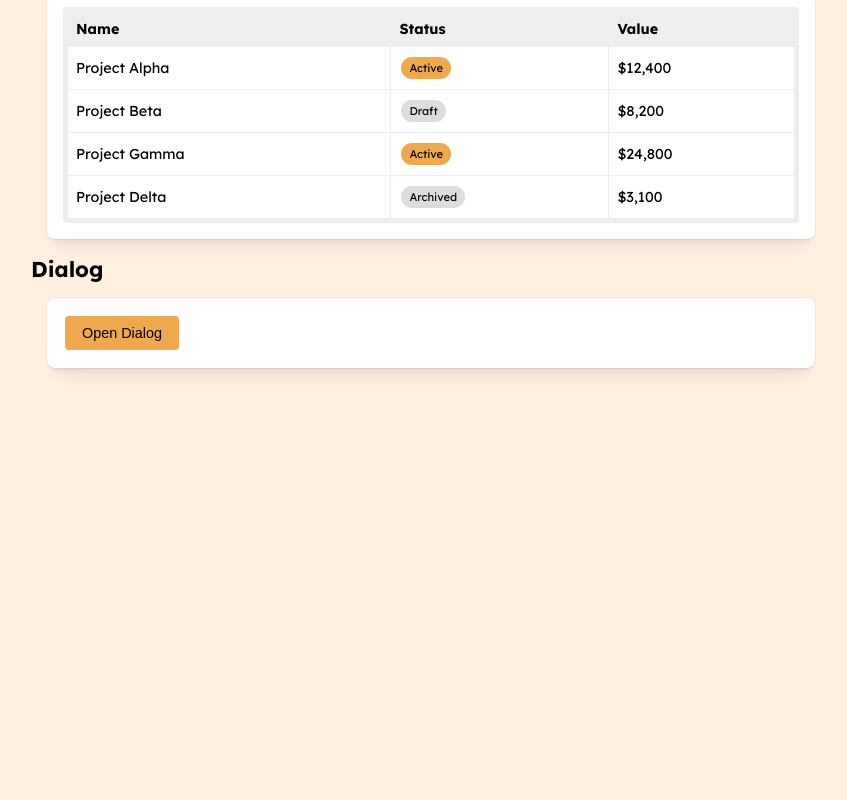
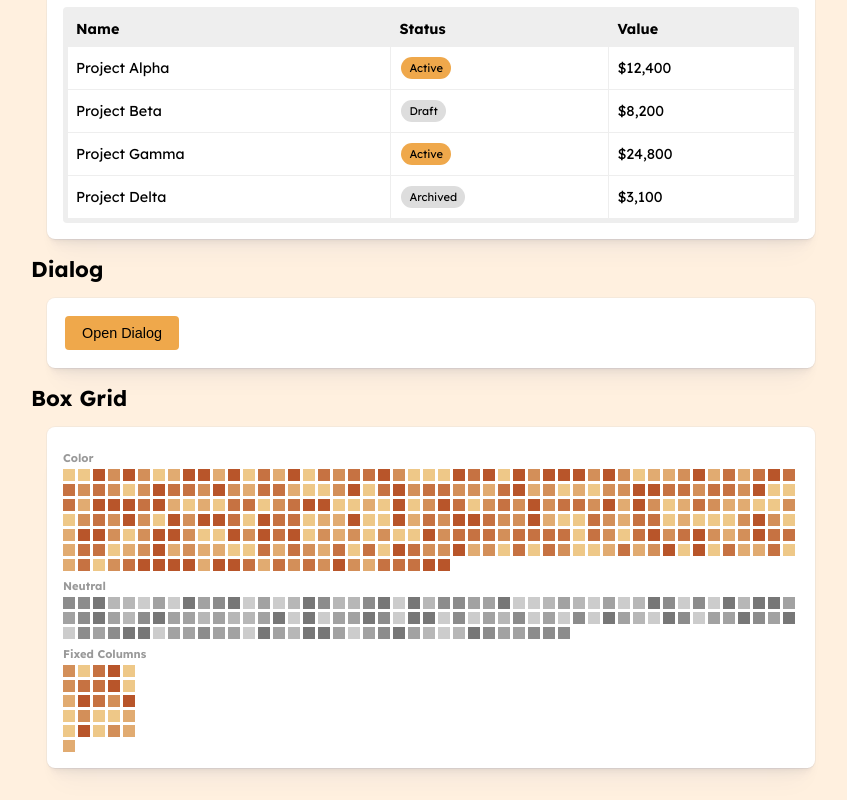
Before and after one commit to vaar-dev/vaar-ui, a React (Vite) app: page / in a window 1280 px wide. Shown: the part 2138-2938 px from the top of the page, without its empty margins (209-1056 px from the left). Before the commit the page ends 2538 px from the top, so only its background shows below. Built offline with nearby package versions, Linux system fonts and the light colour scheme.

Commit message:
Add box grid component

```diff
--- a/fileMapping.ts
+++ b/fileMapping.ts
@@ -3,6 +3,7 @@ import { resolve } from "path";
 export const fileMapping: Record<string, string> = {
   index: resolve(__dirname, "lib/index.ts"),
   "components/badge": resolve(__dirname, "lib/components/badge.tsx"),
+  "components/box-grid": resolve(__dirname, "lib/components/box-grid.tsx"),
   "components/button": resolve(__dirname, "lib/components/button.tsx"),
   "components/dialog": resolve(__dirname, "lib/components/dialog.tsx"),
   "components/entry": resolve(__dirname, "lib/components/entry.tsx"),
--- /dev/null
+++ b/lib/components/box-grid.css
@@ -0,0 +1,42 @@
+.vaar-box-grid {
+  display: flex;
+  flex-wrap: wrap;
+  gap: 3px;
+}
+
+.vaar-box-grid-fixed {
+  display: grid;
+  grid-template-columns: repeat(var(--vaar-box-grid-columns), 12px);
+  gap: 3px;
+}
+
+.vaar-box-grid .vaar-box-grid-box {
+  width: 12px;
+  height: 12px;
+}
+
+.vaar-box-grid .vaar-box-grid-box.color {
+  --box-light: #eec888;
+  --box-dark: #b8552a;
+}
+
+.vaar-box-grid .vaar-box-grid-box.neutral {
+  --box-light: #ccc;
+  --box-dark: #777;
+}
+
+.vaar-box-grid .vaar-box-grid-box.intensity-1 {
+  background-color: var(--box-light);
+}
+.vaar-box-grid .vaar-box-grid-box.intensity-2 {
+  background-color: color-mix(in srgb, var(--box-dark) 25%, var(--box-light));
+}
+.vaar-box-grid .vaar-box-grid-box.intensity-3 {
+  background-color: color-mix(in srgb, var(--box-dark) 50%, var(--box-light));
+}
+.vaar-box-grid .vaar-box-grid-box.intensity-4 {
+  background-color: color-mix(in srgb, var(--box-dark) 75%, var(--box-light));
+}
+.vaar-box-grid .vaar-box-grid-box.intensity-5 {
+  background-color: var(--box-dark);
+}
--- /dev/null
+++ b/lib/components/box-grid.tsx
@@ -0,0 +1,54 @@
+import "./box-grid.css";
+import { type CSSProperties } from "react";
+
+export type BoxData = {
+  id: string;
+  intensity: 1 | 2 | 3 | 4 | 5;
+};
+
+type BoxProps = {
+  variant: "color" | "neutral";
+} & BoxData;
+
+export type BoxGridProps = {
+  variant: "color" | "neutral";
+  columns?: number;
+  data: BoxData[];
+};
+
+export function Box(props: BoxProps) {
+  let className = "vaar-box-grid-box";
+  switch (props.variant) {
+    case "color":
+      className += " color";
+      break;
+    case "neutral":
+      className += " neutral";
+      break;
+  }
+  className += " intensity-" + props.intensity.toString();
+  return <div className={className}></div>;
+}
+
+export function BoxGrid(props: BoxGridProps) {
+  const boxes = props.data.map((item) => (
+    <Box
+      key={item.id}
+      variant={props.variant}
+      id={item.id}
+      intensity={item.intensity}
+    />
+  ));
+  const style = props.columns
+    ? ({ "--vaar-box-grid-columns": props.columns } as CSSProperties)
+    : undefined;
+
+  return (
+    <div
+      className={`vaar-box-grid${props.columns ? " vaar-box-grid-fixed" : ""}`}
+      style={style}
+    >
+      {boxes}
+    </div>
+  );
+}
--- a/src/App.tsx
+++ b/src/App.tsx
@@ -11,6 +11,7 @@ import { Stack } from "../lib/components/stack";
 import { LoaderInline } from "../lib/components/loader-inline";
 import { PageLoader } from "../lib/components/loader-page";
 import "../lib/root.css";
+import { type BoxData, BoxGrid } from "../lib/components/box-grid.tsx";
 
 type SampleRow = {
   id: string;
@@ -47,6 +48,19 @@ const sampleData: SampleRow[] = [
   { id: "3", name: "Project Gamma", status: "Active", value: "$24,800" },
   { id: "4", name: "Project Delta", status: "Archived", value: "$3,100" },
 ];
+
+function randIntensity(): 1 | 2 | 3 | 4 | 5 {
+  return (Math.floor(Math.random() * 5) + 1) as 1 | 2 | 3 | 4 | 5;
+}
+
+function buildBoxGridData(amount: number): BoxData[] {
+  return Array.from({ length: amount }, (_, i) => i).map((val) => {
+    return {
+      id: val.toString(),
+      intensity: randIntensity(),
+    };
+  });
+}
 
 function App() {
   const [isDialogOpen, setIsDialogOpen] = useState(false);
@@ -240,6 +254,16 @@ function App() {
           </p>
         </Dialog>
       </Panel>
+
+      <h2>Box Grid</h2>
+      <Panel>
+        <h3>Color</h3>
+        <BoxGrid variant="color" data={buildBoxGridData(320)} />
+        <h3>Neutral</h3>
+        <BoxGrid variant="neutral" data={buildBoxGridData(132)} />
+        <h3>Fixed Columns</h3>
+        <BoxGrid variant="color" columns={5} data={buildBoxGridData(26)} />
+      </Panel>
     </div>
   );
 }
```
